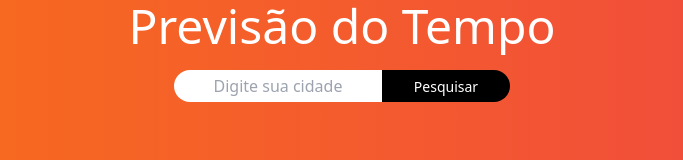
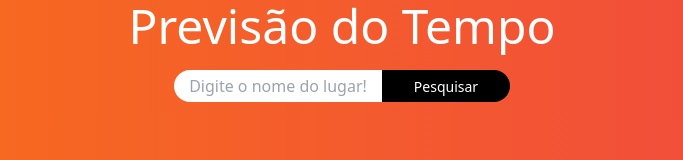
Before and after one commit to jorgeacruz/clima-tempo, a React (Vite) app: page / in a window 1280 px wide. Shown: the part 142-302 px from the top of the page, without its empty margins (298-981 px from the left). Built offline with nearby package versions, Linux system fonts and the light colour scheme.

Commit message:
Update Aplication

```diff
--- a/package.json
+++ b/package.json
@@ -12,7 +12,8 @@
   "dependencies": {
     "axios": "^1.7.9",
     "react": "^19.0.0",
-    "react-dom": "^19.0.0"
+    "react-dom": "^19.0.0",
+    "react-toastify": "^11.0.5"
   },
   "devDependencies": {
     "@eslint/js": "^9.19.0",
--- a/src/App.jsx
+++ b/src/App.jsx
@@ -1,5 +1,6 @@
 import { useRef, useState } from 'react'
 import axios from 'axios'
+import { ToastContainer, toast } from 'react-toastify'
 import './App.css'
 
 import WeatherInfo from './components/WeatherInfo'
@@ -19,8 +20,8 @@ function App() {
   async function searchCity(){
     // condicional para verificar se o input está vazio
     if(!inputRef.current.value){
-      alert('Digite uma cidade')
-      return
+      toast.error('Digite o nome do lugar!');
+      return;
     }
     // cidade digitada
     const city = inputRef.current.value
@@ -56,7 +57,7 @@ function App() {
         <div>
           <h1 className=' text-white text-2xl md:text-5xl sm:text-3xl font-thin'>Previsão do Tempo</h1>
           <div className='pt-5'>
-            <input type='text' ref={inputRef} className='w-52 rounded-l-full p-1 text-center' placeholder='Digite sua cidade' />
+            <input type='text' ref={inputRef} className='w-52 rounded-l-full p-1 text-center' placeholder='Digite o nome do lugar!' />
             <button className='w-32 rounded-r-full p-1 bg-black text-white' onClick={searchCity}>
               <text className='text-sm font-thin'>Pesquisar</text>
             </button>
@@ -79,11 +80,12 @@ function App() {
           {
             weather &&
             <button className='w-32 rounded-full p-1 bg-black text-white' onClick={clear}>
-              <text className='text-sm font-thin'>Limpar</text>
+              <text className='text-sm font-thin'>Limpar Consulta</text>
             </button>
 
           }
         </div>
+        <ToastContainer />
     </div>
   )
 }
```
Also changed, not shown: 1 other file (tests, documents, lock files or other folders).
